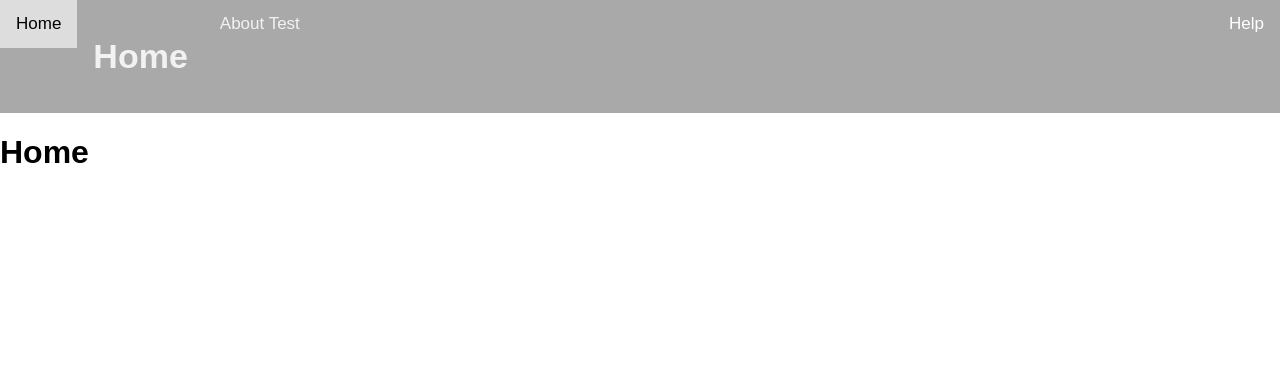
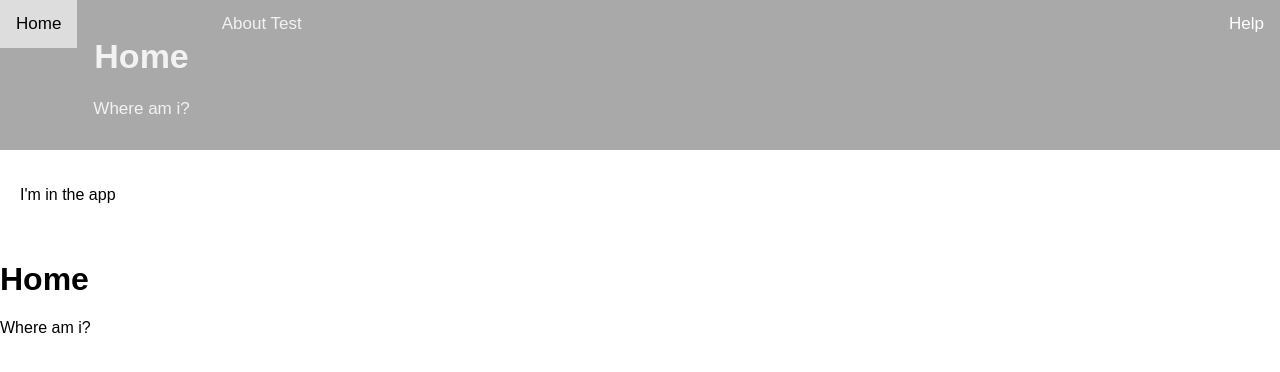
Before and after one commit to jamespeterjacob/realdeal, a React (Create React App) app: page / in a window 1280 px wide. Shown: the top 372 px of the page. Built offline with nearby package versions, Linux system fonts and the light colour scheme.

Commit message:
modified:   src/App.js modified:   src/Home.js

```diff
--- a/src/App.js
+++ b/src/App.js
@@ -21,9 +21,9 @@ function App() {
               <a href="/about"><About/></a>
                 <a href="#about" class="split">Help</a>
                 </div>
-                      {/* <div className='main'>
-
-                      </div> */}
+                      <div className='main'>
+<p>I'm in the app</p>
+                      </div>
                       </div>
   );
 }
--- a/src/Home.js
+++ b/src/Home.js
@@ -3,6 +3,7 @@ const Home = () => {
     return (
      <div>
       <h1>Home</h1>
+      <p>Where am i?</p>
 
 
      </div>
```
